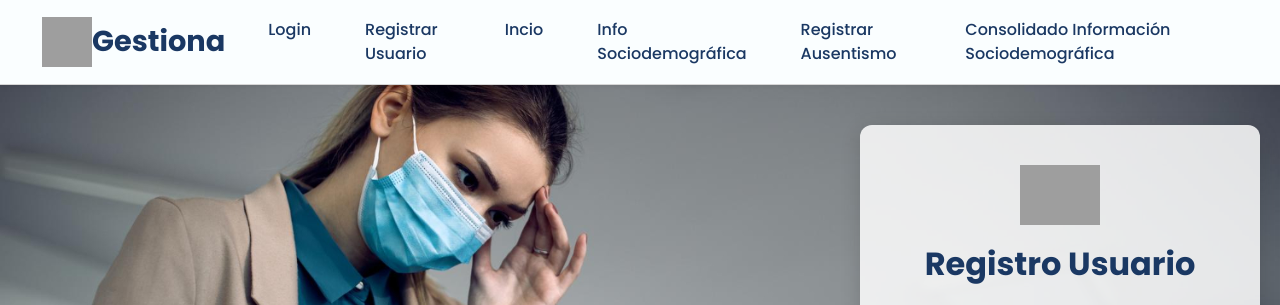
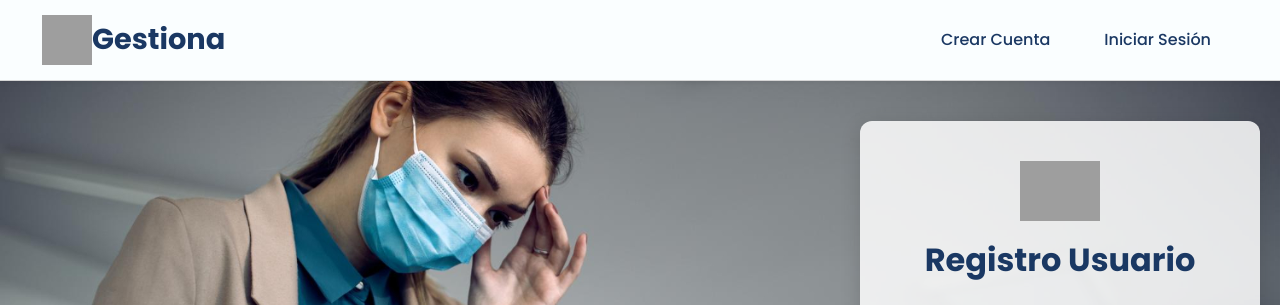
Before and after one commit to Natalipareja/sociodemografico_ausentismo, a Flask app: page /usuario/ in a window 1280 px wide. Shown: the top 305 px of the page. Run offline with Flask 3, Linux system fonts and the light colour scheme; grey boxes are pictures that could not be loaded.

Commit message:
Se organiza el cierre de sesión y la barra de navegación.

```diff
--- a/templates/consolidado_sociodemografico.html
+++ b/templates/consolidado_sociodemografico.html
@@ -8,7 +8,7 @@
 
 {% block content %}
 <div class="container-fluid">
-    <h2>Consolidado de Información Sociodemográfica</h2>
+    <h2>Consolidado Sociodemográfico</h2>
 
     <div class="table-responsive-container">
         <table class="table table-striped table-hover">
--- a/templates/index_usuario.html
+++ b/templates/index_usuario.html
@@ -1,6 +1,6 @@
 {% extends "layout.html" %}
 
-{% block title %}Registro de Usuario{% endblock %}
+{% block title %}Crear Cuenta{% endblock %}
 
 {% block content %}
 
--- a/templates/layout.html
+++ b/templates/layout.html
@@ -1,11 +1,11 @@
 <!DOCTYPE html>
-<html lang="en"> <head>
+<html lang="es"> <head>
     <meta charset="UTF-8">
     <meta name="viewport" content="width=device-width, initial-scale=1.0">
     <link href="https://cdn.jsdelivr.net/npm/bootstrap@5.3.3/dist/css/bootstrap.min.css" rel="stylesheet" integrity="sha384-QWTKZyjpPEjISv5WaRU9OFeRpok6YctnYmDr5pNlyT2bRjXh0JMhjY6hW+ALEwIH" crossorigin="anonymous">
     <link rel="stylesheet" href="https://fonts.googleapis.com/css2?family=Material+Symbols+Outlined:opsz,wght,FILL,GRAD@20..48,100..700,0..1,-50..200" />
     <link rel="stylesheet" href="{{ url_for('static', filename='css/style.css') }}">
-    <title>{% block title %}Sistema Ausentismo{% endblock %} | Gestiona</title> <link rel="stylesheet" href="{{ url_for('static', filename='css/style.css') }}">
+    <title>{% block title %}Sistema Ausentismo{% endblock %} | Gestiona</title>
     {% block head_extra %}{% endblock %} </head>
 <body>
 
@@ -18,17 +18,18 @@
                 <span class="navbar-toggler-icon"></span>
                 </button>
                 <div class="collapse navbar-collapse" id="navbarNav">
-                    <ul class="navbar-nav">
-                        <li class="nav-item"><a class="nav-link active" aria-current="page" href="{{ url_for('auth.index') }}">Login</a></li>
-                        <li class="nav-item"><a class="nav-link active" aria-current="page" href="{{ url_for('usuario.formulario_registro') }}">Registrar Usuario</a></li>
 
-                        <li class="nav-item"><a class="nav-link active" aria-current="page" href="{{ url_for('sociodemografico.intro') }}">Incio</a></li>
-
-                        <li class="nav-item"><a class="nav-link active" aria-current="page" href="{{ url_for('sociodemografico.formulario_sociodemografico') }}">Info Sociodemográfica</a></li>
-                        <li class="nav-item"><a class="nav-link active" aria-current="page" href="{{ url_for('ausentismo.formulario_ausentismo') }}">Registrar Ausentismo</a></li>
-
-                        <li class="nav-item"><a class="nav-link active" aria-current="page" href="{{ url_for('sociodemografico.consolidado_sociodemografico_tabla') }}">Consolidado Información Sociodemográfica</a></li>
-
+                    <ul class="navbar-nav ms-auto mb-2 mb-lg-0">
+                        {% if session.get('user_logged_in') %}
+                            <li class="nav-item"><a class="nav-link active" aria-current="page" href="{{ url_for('sociodemografico.intro') }}">Inicio</a></li>
+                            <li class="nav-item"><a class="nav-link active" aria-current="page" href="{{ url_for('sociodemografico.formulario_sociodemografico') }}">Información Sociodemográfica</a></li>
+                            <li class="nav-item"><a class="nav-link active" aria-current="page" href="{{ url_for('ausentismo.formulario_ausentismo') }}">Registrar Ausentismo</a></li>
+                            <li class="nav-item"><a class="nav-link active" aria-current="page" href="{{ url_for('sociodemografico.consolidado_sociodemografico_tabla') }}">Consolidado Sociodemográfico</a></li>
+                            <li class="nav-item"><a class="nav-link active" aria-current="page" href="{{ url_for('auth.logout') }}">Cerrar Sesión</a></li>
+                        {% else %}
+                            <li class="nav-item"><a class="nav-link active" aria-current="page" href="{{ url_for('usuario.formulario_registro') }}">Crear Cuenta</a></li>
+                            <li class="nav-item"><a class="nav-link active" aria-current="page" href="{{ url_for('auth.index') }}">Iniciar Sesión</a></li>
+                        {% endif %}
                     </ul>
                  </div>
              </div>
```
Also changed, not shown: login.py (+69 -8 lines), templates/nav.html (+13 -8 lines).
